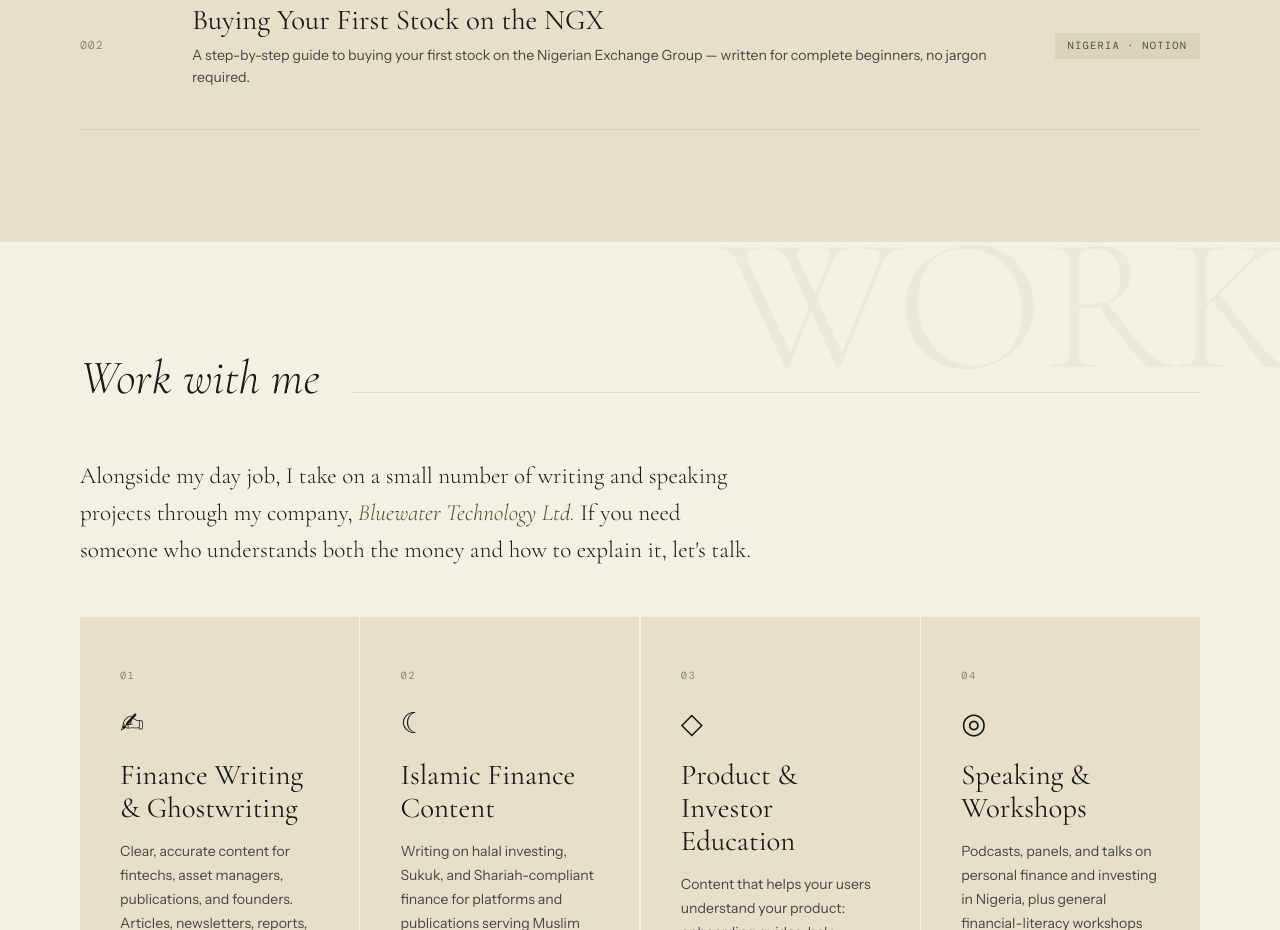
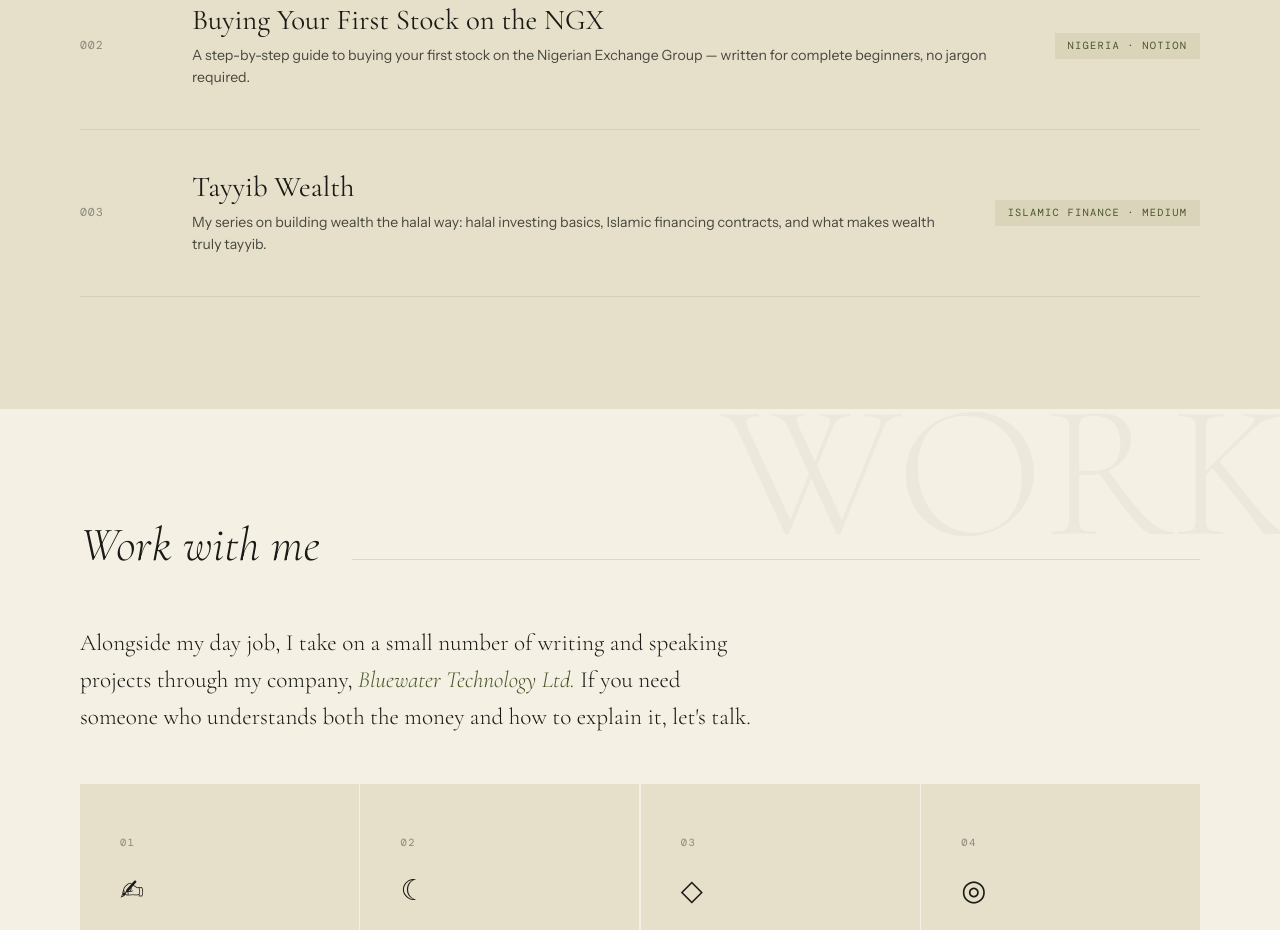
Before and after one commit to Mtahirs/Mywebsite, a plain HTML site: page index.html in a window 1280 px wide. Shown: the part 3318-4248 px from the top of the page. Drawn offline with nearby package versions, Linux system fonts and the light colour scheme; a web font is replaced by a local one.

Commit message:
Update index.html
added Tayyib wealth

```diff
--- a/index.html
+++ b/index.html
@@ -381,6 +381,14 @@
     </div>
     <span class="project-tag">Nigeria · Notion</span>
   </a>
+  <a href="https://medium.com/tayyib-wealth" target="_blank" rel="noopener" class="project-item reveal">
+    <span class="project-num">003</span>
+    <div class="project-info">
+      <h3>Tayyib Wealth</h3>
+      <p>My series on building wealth the halal way: halal investing basics, Islamic financing contracts, and what makes wealth truly tayyib.</p>
+    </div>
+    <span class="project-tag">Islamic finance · Medium</span>
+  </a>
 </section>
 
 <!-- WORK WITH ME -->
```
